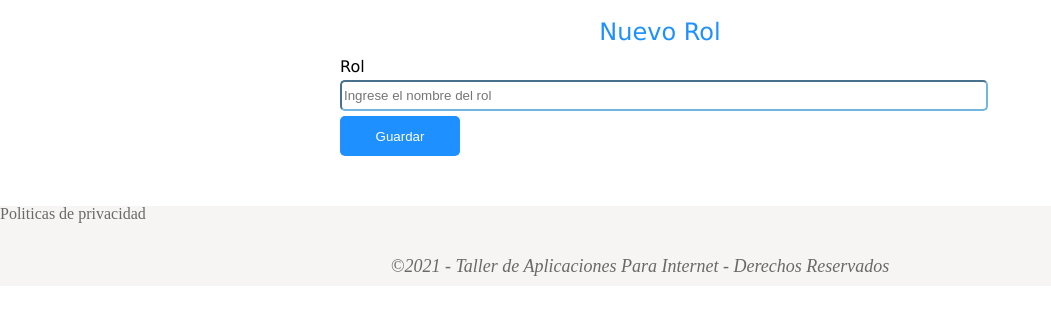
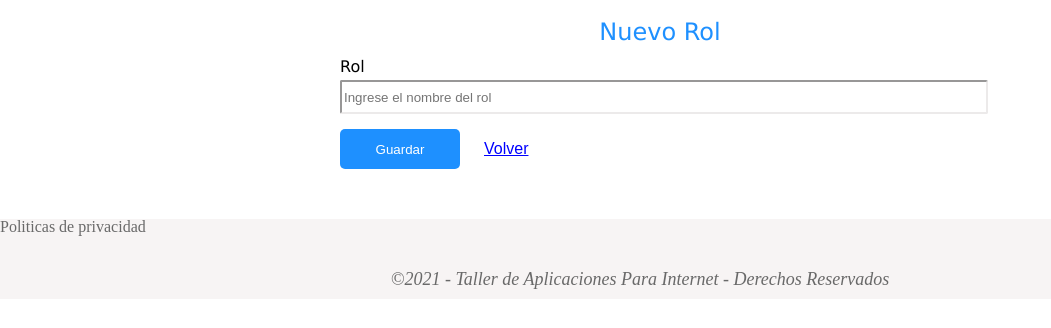
Before and after one commit to segundogaldames/miPrimerSitio, a PHP site: page /addRoles.php in a window 1280 px wide. Shown: the part 120-448 px from the top of the page, without its empty margins (0-1051 px from the left). Run offline with PHP 8.4, Linux system fonts and the light colour scheme.

Commit message:
estilos generales y acceso a ver rol

```diff
--- a/addRoles.php
+++ b/addRoles.php
@@ -81,6 +81,7 @@
                 <div class="form-group">
                     <input type="hidden" name="confirm" value="1">
                     <button type="submit" class="btn btn-primary">Guardar</button>
+                    <a href="roles.php" class="btn btn-link">Volver</a>
                 </div>
             </form>
         </div>
--- a/css/estilos.css
+++ b/css/estilos.css
@@ -55,10 +55,21 @@ table{
     border: 0;
     text-align: center;
     border-radius: 5px;
+    margin-top: 10px;
+}
+.btn-link{
+    margin-left: 10px;
+    padding: 10px;
+    color: blue;
+    font-family: Arial, Helvetica, sans-serif;
+}
+.btn-link:hover{
+    color: cornflowerblue;
 }
 .btn-primary{
     background-color: dodgerblue;
     color: white;
+    font-family: Arial, Helvetica, sans-serif;
 }
 .btn-primary:hover{
     background-color: cornflowerblue;
@@ -75,6 +86,10 @@ table{
 .derecho{
     width: 30%;
 }
+.enlace{
+    float: left;
+    margin-top: 10px;
+}
 .enlace a{
     width: auto;
     text-decoration: none;
@@ -90,11 +105,11 @@ table{
 .form-control{
     float: left;
     width: 100%;
-    height: 25px;
+    height: 28px;
     margin-bottom: 5px;
     margin-top: 5px;
-    border-color: #73B5E1;
-    border-radius: 5px;
+    border-color: #ECEAEA;
+    border-radius: 2px;
 }
 .form-group{
     margin-bottom: 10px;
@@ -103,6 +118,7 @@ table{
     width: 70%;
 }
 .table{
+    float: left;
     border: solid 1px;
     border-color: #ECEAEA;
     margin-bottom: 20px;
--- a/roles.php
+++ b/roles.php
@@ -54,7 +54,11 @@ echo '</pre>'; */
                     <?php foreach($roles as $rol): ?>
                         <tr>
                             <td> <?php echo $rol['id']; ?> </td>
-                            <td> <?php echo $rol['nombre'] ?> </td>
+                            <td>
+                                <a href="verRol.php?id=<?php echo $rol['id']; ?>">
+                                    <?php echo $rol['nombre']; ?>
+                                </a>
+                            </td>
                         </tr>
                     <?php endforeach; ?>
                 </tbody>
```
